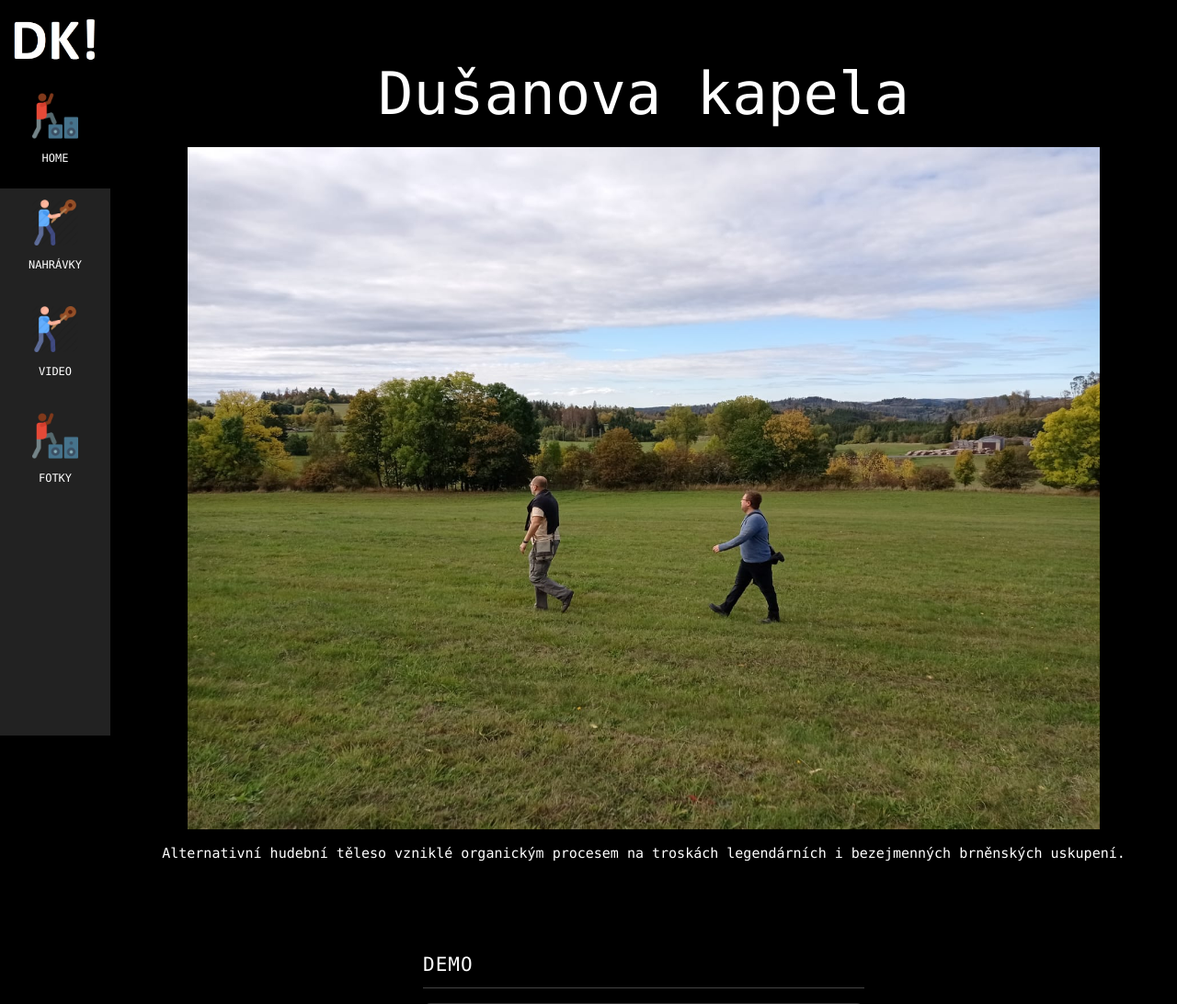
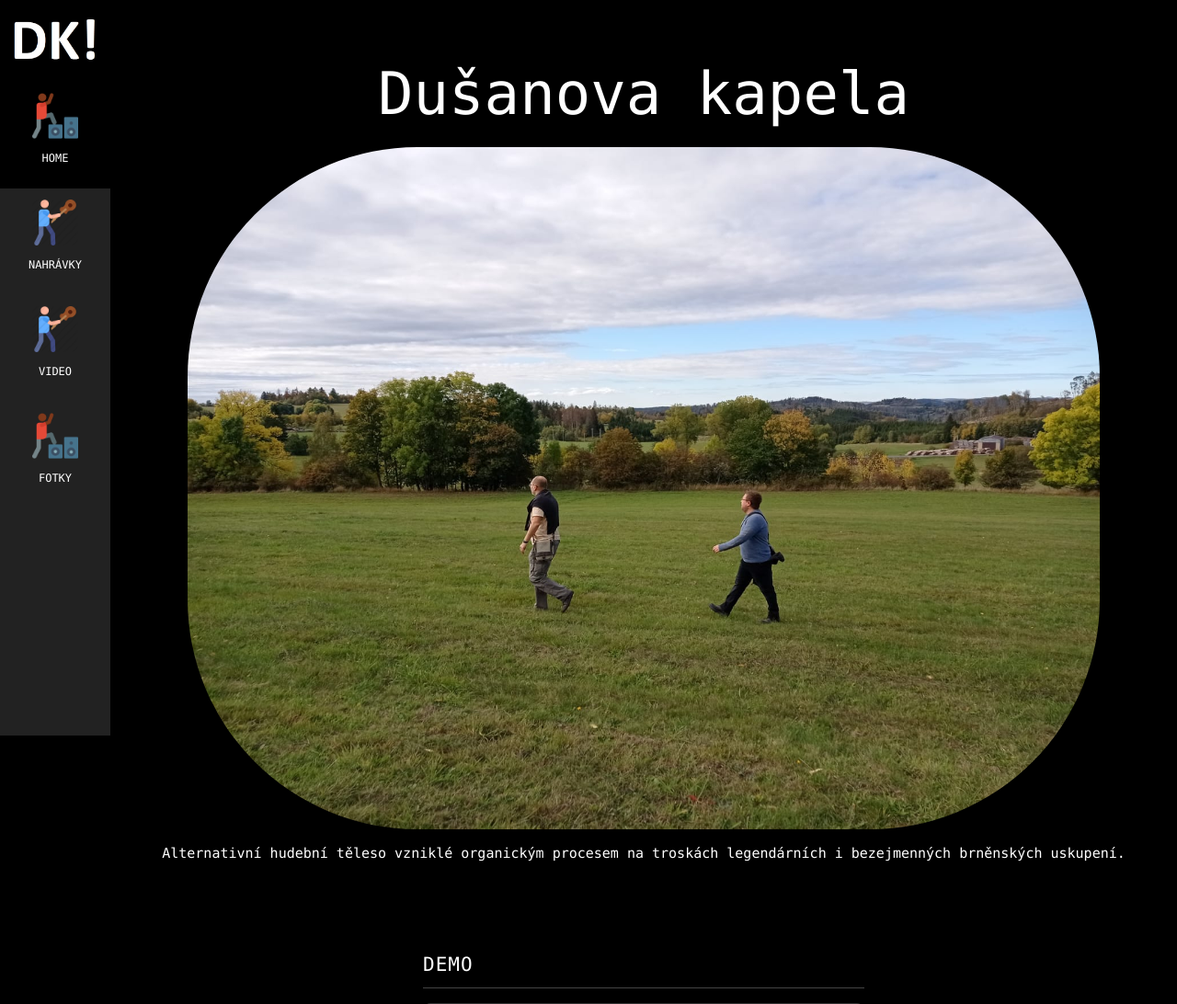
Before and after one commit to TheVecala/DK, a PHP site: page / in a window 1280 px wide. Shown: the top 1092 px of the page at 92% size. Run offline with PHP 8.4, Linux system fonts and the light colour scheme.

Commit message:
Add border radius to header image for rounded appearance

```diff
--- a/index.php
+++ b/index.php
@@ -115,7 +115,7 @@ body, h1, h2, h3, h4, h5, h6 { font-family: "Lucida Console", "Courier New", mon
   <!-- Header -->
   <header class="w3-container w3-padding-32 w3-center w3-black" id="home">
     <h1 class="w3-jumbo">Dušanova kapela</h1>
-    <img src="kapela1.jpeg" alt="Dušanova kapela" class="w3-image" width="992" height="1108">
+    <img src="kapela1.jpeg" alt="Dušanova kapela" class="w3-image" width="992" height="1108" style="border-radius:250px;">
     <p>Alternativní hudební těleso vzniklé organickým procesem na troskách legendárních i bezejmenných brněnských uskupení.</p>
   </header>
 
```
